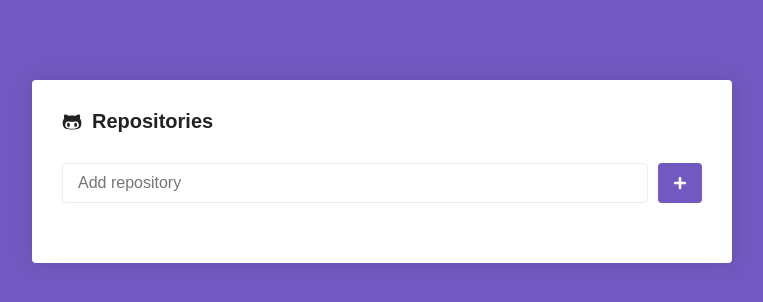
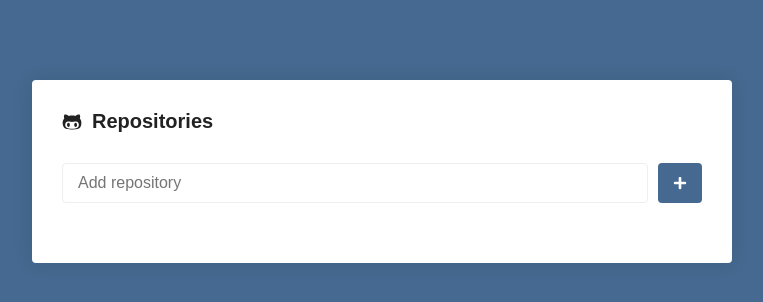
Before and after one commit to LucasProcopio/Favorite-Repositories, a React (Create React App) app: page / in a window 1280 px wide. Shown: the top 302 px of the page, without its empty margins (258-1021 px from the left). Built offline with nearby package versions, Linux system fonts and the light colour scheme.

Commit message:
feat: Add repository error handler

```diff
--- a/package.json
+++ b/package.json
@@ -10,6 +10,7 @@
     "react-icons": "^3.7.0",
     "react-router-dom": "^5.0.1",
     "react-scripts": "3.1.1",
+    "react-toastify": "^5.3.2",
     "styled-components": "^4.3.2"
   },
   "scripts": {
--- /dev/null
+++ b/src/Components/Skeleton/index.js
@@ -0,0 +1,22 @@
+import styled from 'styled-components';
+
+const Skeleton = styled.div`
+  max-width: 700px;
+  height: 600px;
+  border-radius: 4px;
+  box-shadow: 0 0 20px rgba(0, 0, 0, 0.1);
+  padding: 30px;
+  margin: 80px auto;
+
+  background-repeat: no-repeat;
+  background-image: radial-gradient(circle 60px, #eee4 99%, transparent 0),
+    linear-gradient(#eee4 30px, transparent 0),
+    linear-gradient(#eee4 40px, transparent 0),
+    linear-gradient(#eee4 100%, transparent 0),
+    linear-gradient(#eee6 100%, transparent 0);
+
+  background-size: 120px 120px, 220px 25px, 50% 20px, 95% 50%, 100% 100%;
+  background-position: 50% 30px, 50% 170px, 50% 220px, 50% 95%, 0 0;
+`;
+
+export default Skeleton;
--- a/src/pages/Main/index.js
+++ b/src/pages/Main/index.js
@@ -1,9 +1,11 @@
 import React from 'react';
 import { FaGithubAlt, FaPlus, FaSpinner } from 'react-icons/fa';
 import { Link } from 'react-router-dom';
+import { ToastContainer, toast } from 'react-toastify';
 import Container from '../../Components/Container';
 import { Form, SubmitButton, List } from './styles';
 import api from '../../services/api';
+import 'react-toastify/dist/ReactToastify.css';
 
 class Main extends React.Component {
   constructor(props) {
@@ -12,6 +14,7 @@ class Main extends React.Component {
       newRepo: '',
       repositories: [],
       loading: false,
+      addRepositoryError: false,
     };
   }
 
@@ -41,6 +44,8 @@ class Main extends React.Component {
     this.setState({ loading: true });
 
     const { newRepo, repositories } = this.state;
+
+    try {
       const response = await api.get(`/repos/${newRepo}`);
 
       const data = {
@@ -51,11 +56,28 @@ class Main extends React.Component {
         repositories: [...repositories, data],
         newRepo: '',
         loading: false,
+        addRepositoryError: false,
       });
+    } catch (err) {
+      this.setState({
+        loading: false,
+        addRepositoryError: true,
+      });
+
+      this.notifyError('Error adding the repository please try again!');
+    }
   };
 
+  notifyError = message =>
+    toast(message, {
+      position: toast.POSITION.TOP_LEFT,
+      className: 'error-toast',
+      hideProgressBar: true,
+      autoClose: 2500,
+    });
+
   render() {
-    const { newRepo, repositories, loading } = this.state;
+    const { newRepo, repositories, loading, addRepositoryError } = this.state;
     return (
       <Container>
         <h1>
@@ -63,7 +85,10 @@ class Main extends React.Component {
           Repositories
         </h1>
 
-        <Form onSubmit={this.handleSubmit}>
+        <Form
+          onSubmit={this.handleSubmit}
+          error={addRepositoryError.toString()}
+        >
           <input
             type="text"
             placeholder="Add repository"
@@ -89,6 +114,7 @@ class Main extends React.Component {
             </li>
           ))}
         </List>
+        <ToastContainer />
       </Container>
     );
   }
--- a/src/pages/Main/styles.js
+++ b/src/pages/Main/styles.js
@@ -11,7 +11,7 @@ export const Form = styled.form`
 
   input {
     flex: 1;
-    border: 1px solid #eee;
+    border: 1px solid ${props => (props.error === 'true' ? '#FF3366' : '#eee')};
     padding: 10px 15px;
     border-radius: 4px;
     font-size: 16px;
@@ -30,9 +30,9 @@ const rotate = keyframes`
 
 export const SubmitButton = styled.button.attrs(props => ({
   type: 'submit',
-  disabled: props.loading,
+  disabled: props.loading === 'true',
 }))`
-  background: #7159c1;
+  background: #456990;
   border: 0;
   padding: 0 15px;
   margin-left: 10px;
@@ -48,7 +48,7 @@ export const SubmitButton = styled.button.attrs(props => ({
   }
 
   ${props =>
-    props.loading &&
+    props.loading === 'true' &&
     css`
       svg {
         animation: ${rotate} linear infinite 2s;
@@ -72,7 +72,7 @@ export const List = styled.ul`
     }
 
     a {
-      color: #7159c1;
+      color: #456990;
       text-decoration: none;
     }
   }
--- a/src/pages/Repository/index.js
+++ b/src/pages/Repository/index.js
@@ -4,6 +4,7 @@ import { Link } from 'react-router-dom';
 import api from '../../services/api';
 import { Loading, Owner, IssueList } from './styles';
 import Container from '../../Components/Container';
+import Skeleton from '../../Components/Skeleton';
 
 class Repository extends React.Component {
   constructor(props) {
@@ -45,10 +46,15 @@ class Repository extends React.Component {
     }
 
     return (
+      <>
+        <Skeleton />
         <Container>
           <Owner>
             <Link to="/">Back to repositories</Link>
-          <img src={repository.owner.avatar_url} alt={repository.owner.login} />
+            <img
+              src={repository.owner.avatar_url}
+              alt={repository.owner.login}
+            />
             <h1>{repository.name}</h1>
             <p>{repository.description}</p>
           </Owner>
@@ -70,6 +76,7 @@ class Repository extends React.Component {
             ))}
           </IssueList>
         </Container>
+      </>
     );
   }
 }
--- a/src/pages/Repository/styles.js
+++ b/src/pages/Repository/styles.js
@@ -22,7 +22,7 @@ export const Owner = styled.header`
   }
 
   a {
-    color: #7159c1;
+    color: #456990;
     font-size: 16px;
     text-decoration: none;
   }
@@ -77,7 +77,7 @@ export const IssueList = styled.ul`
           color: #555;
 
           &:hover {
-            color: #7159c1;
+            color: #456990;
           }
         }
 
--- a/src/styles/global.js
+++ b/src/styles/global.js
@@ -12,7 +12,7 @@ export default createGlobalStyle`
     }
 
     body {
-      background: #7159c1;
+      background: #456990;
       -webkit-font-smoothing: antialiased !important;
     }
 
@@ -26,4 +26,18 @@ export default createGlobalStyle`
       cursor: pointer;
     }
   }
+
+  .Toastify__toast.error-toast {
+    background: #FF3366 ;
+    color: #f1f1f1 ;
+    border-radius: 4px ;
+    padding: 15px 10px;
+    font-weight: 600;
+    word-spacing: 1.2px;
+
+  }
+
+  .error-toast.Toastify__progress-bar--default{
+    background: none;
+  }
 `;
```
Also changed, not shown: 1 other file (tests, documents, lock files or other folders). Lines whose indentation alone changed are shown as unchanged.
